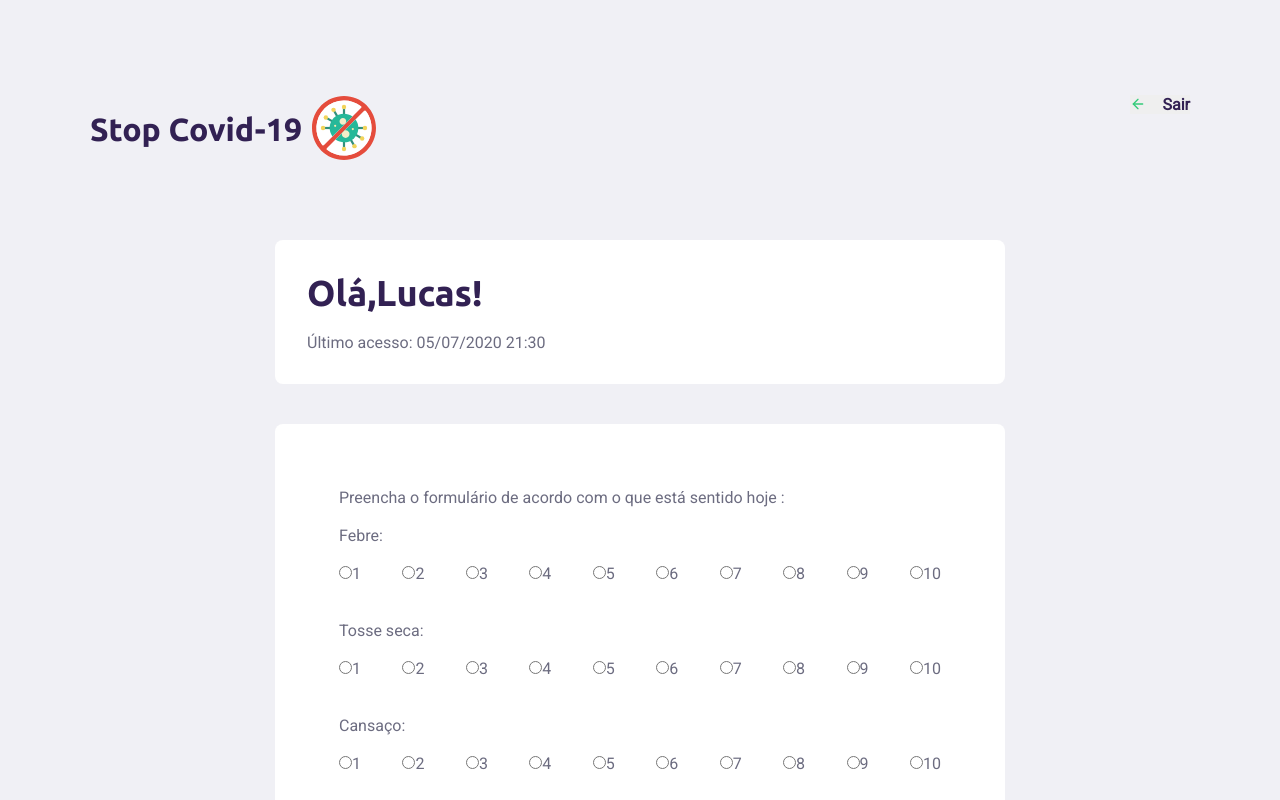
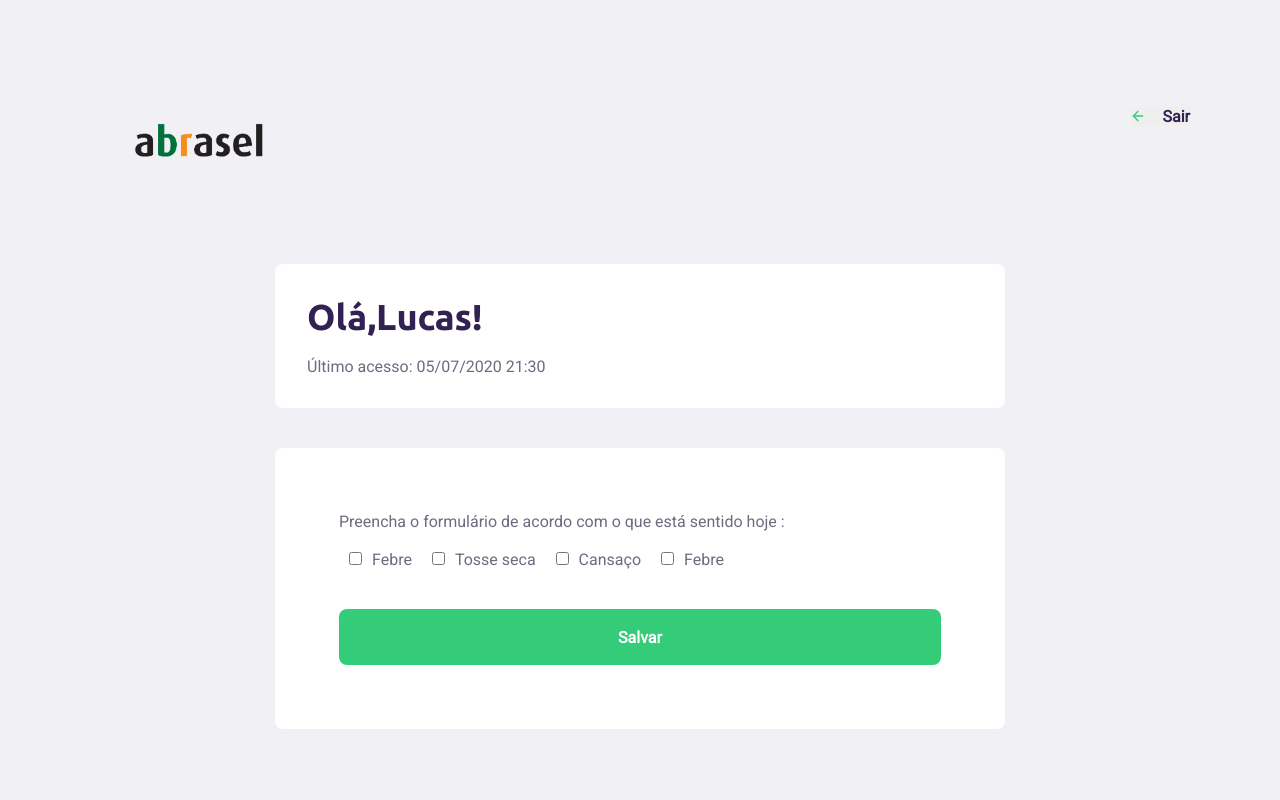
Before and after one commit to VilasBoas1407/app-covid, a React (Create React App) app: page /user/Details in a window 1280 px wide. Shown: the top 800 px of the page. Built offline with nearby package versions, Linux system fonts and the light colour scheme.

Commit message:
Update Details Page Change type input  to checkbox

```diff
--- a/public/index.html
+++ b/public/index.html
@@ -8,7 +8,7 @@
       name="description"
       content="Web site created using create-react-app"
     />
-    <title>Stop Covid-19</title>
+    <title>Abrasel Covid-19</title>
     <link href="https://fonts.googleapis.com/css2?family=Roboto&family=Ubuntu:wght@700&display=swap" rel="stylesheet">
     <link
       rel="stylesheet"
--- a/src/components/Header/index.tsx
+++ b/src/components/Header/index.tsx
@@ -1,15 +1,14 @@
 import React from 'react';
 
 
-import logo from '../../assets/coronavirus.svg';
+import logo from '../../assets/abrasel/logo.png';
 import './styles.css';
 
 const Header = () => {
     return(
         <header>
         <div className="row">
-            <h1 className="title">Stop Covid-19</h1>
-            <img src={logo} alt="covid-icon" height="64px" width="64px"/>
+            <img src={logo} alt="covid-icon" height="88px" width="208px"/>
         </div>
 
     </header>
--- a/src/components/Layout/InputFeel/index.tsx
+++ b/src/components/Layout/InputFeel/index.tsx
@@ -5,34 +5,29 @@ interface InputProps {
     label : string,
     name: string
 }
+
 const InputFell: React.FC<InputProps> = (props) => {
 
     function render() {
-        const elements = [1, 2, 3, 4, 5, 6, 7, 8, 9,10];
+
 
         return (
-            elements.map((value,index)=> {
-                  return(
-                        <Form.Check
-                            name={props.name}
-                            type="radio"
-                            label={value}
-                            id={props.name+"_"+value}
-                        />
-                  )
-            })
+                <Form.Check
+                    name={props.name}
+                    type="checkbox"
+                    id={props.name}
+                    className="check-box"
+                />
         )
       }
 
 return (
 
         <>
-            <label>{props.label}:</label>
             <br/>
             <div className="row">
                 {render()}
             </div>
-            <br/>
             <br/>
         </>
 
--- a/src/pages/Login/styles.css
+++ b/src/pages/Login/styles.css
@@ -218,7 +218,7 @@
   #page-login form button {
     width: 260px;
     height: 56px;
-    background: var(--primary-color);
+    background: #00703a;
     border-radius: 8px;
     color: #FFF;
     font-weight: bold;
@@ -231,7 +231,7 @@
   }
 
   #page-login form button:hover {
-    background: #2FB86E;
+    background: #00703a;
   }
 
   #page-login header {
--- a/src/pages/User/Details/index.tsx
+++ b/src/pages/User/Details/index.tsx
@@ -31,16 +31,27 @@ const Details = () => {
             <form>
                 <label>Preencha o formulário de acordo com o que está sentido hoje :</label>
                 <br/>
-
-                <InputFeel label={"Febre"} name={"Febre"}/>
-                <InputFeel label={"Tosse seca"}  name={"TosseSeca"}/>
-                <InputFeel label={"Cansaço"}  name={"Cansaco"}/>
-                <InputFeel label={"Dificuldade de respirar ou falta de ar"}  name={"FaltaDeAr"}/>
-
+                <div className="field-group">
+                    <div className="check-box row">
+                        <InputFeel label={"Febre"} name={"Febre"}/>
+                        <label>Febre</label>
+                    </div>
+                    <div className="check-box row">
+                        <InputFeel label={"Tosse seca"}  name={"TosseSeca"}/>
+                        <label>Tosse seca</label>
+                    </div>
+                    <div className="check-box row">
+                        <InputFeel label={"Cansaço"}  name={"Cansaco"}/>
+                        <label>Cansaço</label>
+                    </div>
+                    <div className="check-box row">
+                        <InputFeel label={"Febre"} name={"Febre"}/>
+                        <label>Febre</label>
+                    </div>
+                </div>
                 <button type="submit">
                         Salvar
                     </button>
-
             </form>
         </div>
     )
--- a/src/pages/User/Details/styles.css
+++ b/src/pages/User/Details/styles.css
@@ -50,6 +50,11 @@
     flex-direction: column;
 }
 
+#page-details form .field-group {
+    flex: 1;
+    display: flex;
+}
+
 #page-details form h1{
     font-size: 36px;
 }
@@ -88,3 +93,9 @@
 .user-data h1 {
     font-size: 36px;
 }
+
+.check-box{
+    padding-left: 5px;
+    padding-right: 5px;
+    margin-right: 5px;
+}
```
Also changed, not shown: src/assets/abrasel/logo.jpg (added), src/assets/abrasel/logo.png (added).
